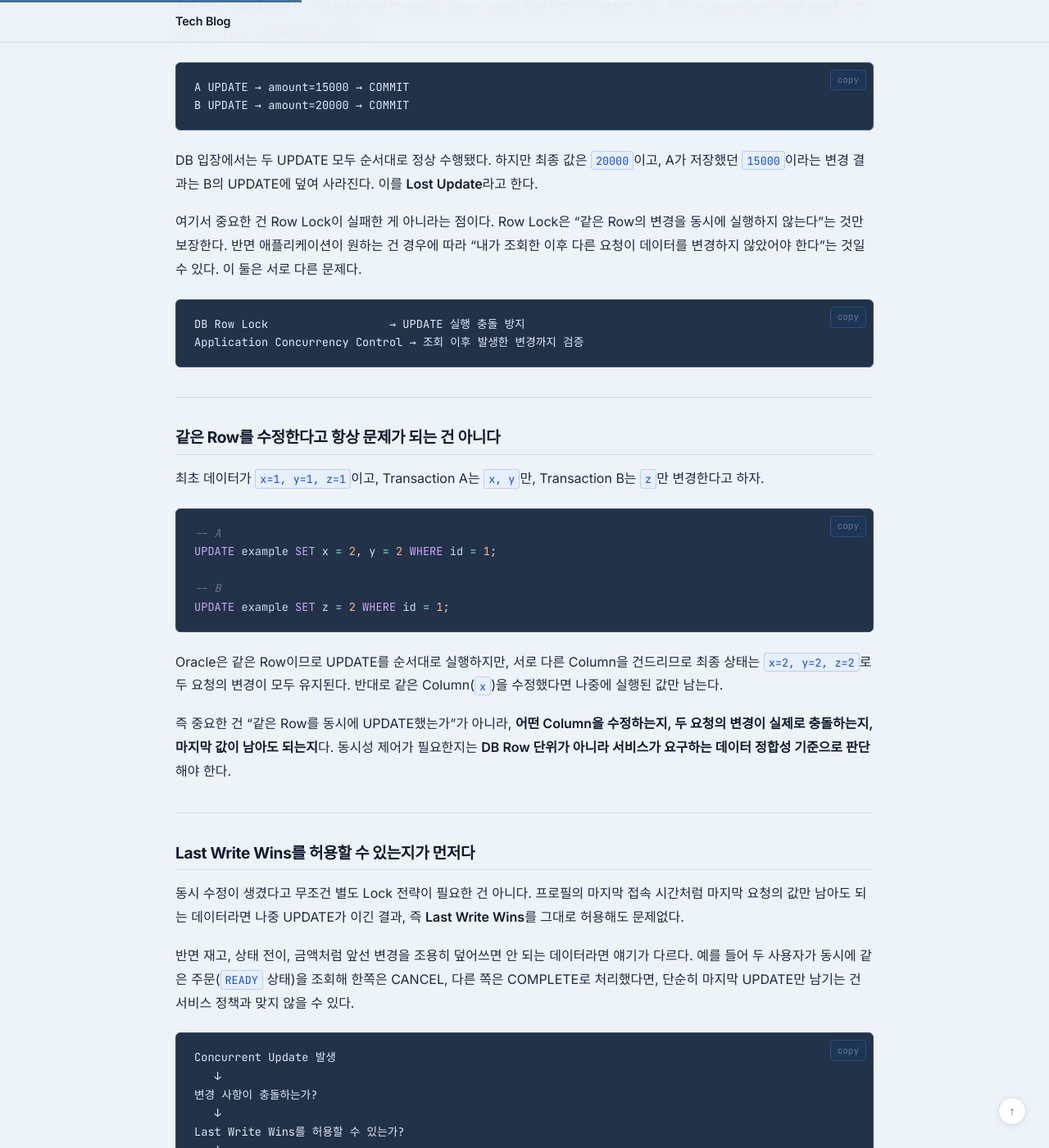
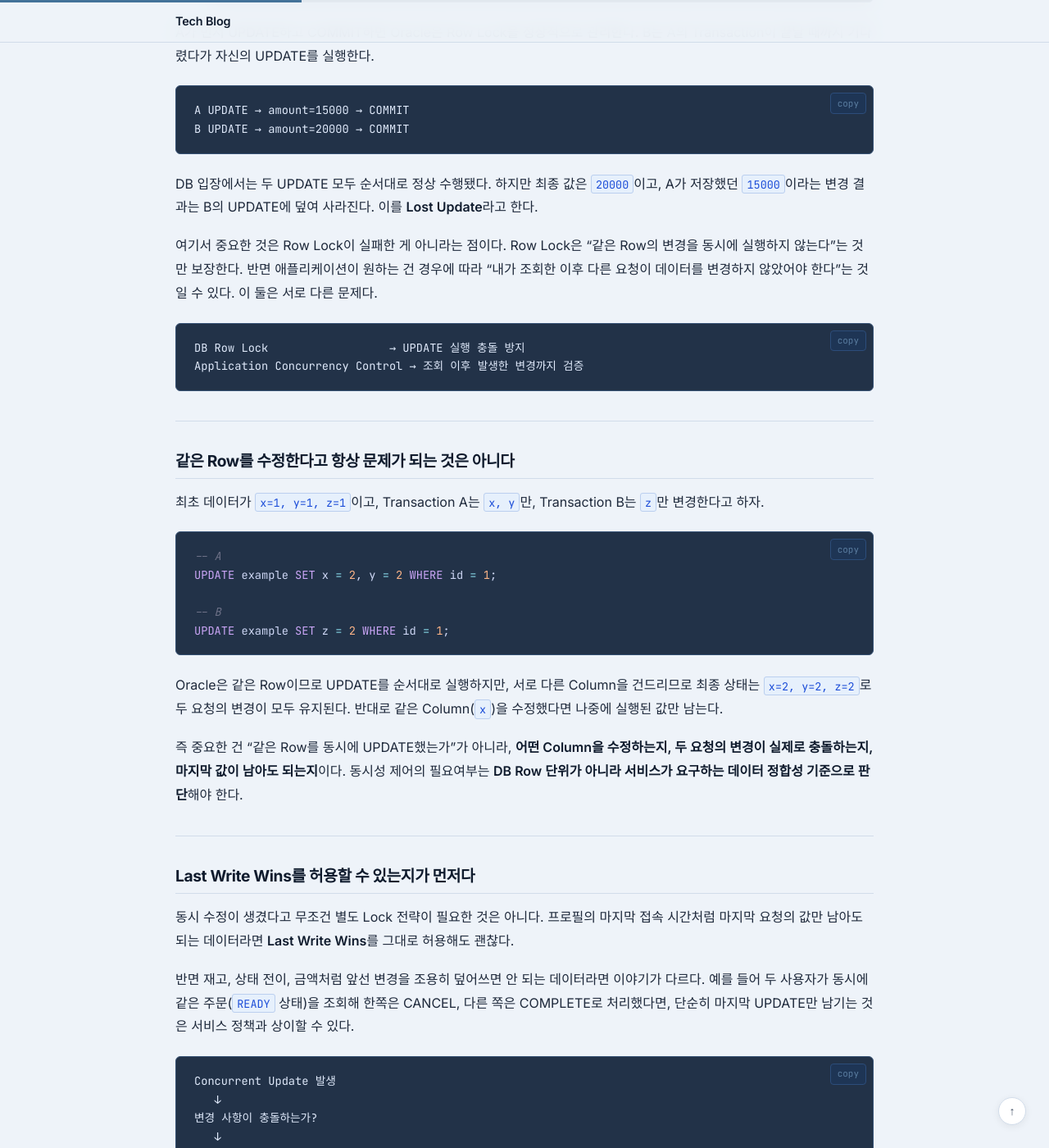
Before and after one commit to jw3418/jw3418.github.io, a Jekyll site: the page built from _posts/2026-08-12-optimistic-pessimistic-lock.md, in a window 1280 px wide and 1400 px high, scrolled down 1410 px. Shown: the whole window at 82% size. Built offline with Jekyll 4.4.1, drawn with Linux system fonts in a browser that asks for light colours; some of the changed text lies outside the part shown.

Commit message:
Refine content for clarity and grammar
Update the text for clarity and grammatical accuracy.

````diff
--- a/_posts/2026-08-12-optimistic-pessimistic-lock.md
+++ b/_posts/2026-08-12-optimistic-pessimistic-lock.md
@@ -7,7 +7,7 @@
 
 # UPDATE 동시성과 Lock
 
-Spring과 MyBatis로 UPDATE API를 개발하면서 동시 요청을 어떻게 처리해야 할지 고민할 일이 있었다. 처음에는 Oracle이 같은 Row에 대한 UPDATE를 알아서 순차적으로 처리하니 큰 문제가 없을 거라 생각했다.
+UPDATE API를 개발하면서 동시 요청을 어떻게 처리해야 할지 고민할 일이 있었다. 처음에는 Oracle이 같은 Row에 대한 UPDATE를 알아서 순차적으로 처리하니 큰 문제가 없을 거라 생각했다.
 
 실제로 A가 먼저 UPDATE하고 아직 COMMIT하지 않은 상태에서 B가 같은 Row를 UPDATE하면 Oracle은 B를 대기시킨다.
 
@@ -52,7 +52,7 @@
 
 DB 입장에서는 두 UPDATE 모두 순서대로 정상 수행됐다. 하지만 최종 값은 `20000`이고, A가 저장했던 `15000`이라는 변경 결과는 B의 UPDATE에 덮여 사라진다. 이를 **Lost Update**라고 한다.
 
-여기서 중요한 건 Row Lock이 실패한 게 아니라는 점이다. Row Lock은 "같은 Row의 변경을 동시에 실행하지 않는다"는 것만 보장한다. 반면 애플리케이션이 원하는 건 경우에 따라 "내가 조회한 이후 다른 요청이 데이터를 변경하지 않았어야 한다"는 것일 수 있다. 이 둘은 서로 다른 문제다.
+여기서 중요한 것은 Row Lock이 실패한 게 아니라는 점이다. Row Lock은 "같은 Row의 변경을 동시에 실행하지 않는다"는 것만 보장한다. 반면 애플리케이션이 원하는 건 경우에 따라 "내가 조회한 이후 다른 요청이 데이터를 변경하지 않았어야 한다"는 것일 수 있다. 이 둘은 서로 다른 문제다.
 
 ```text
 DB Row Lock                  → UPDATE 실행 충돌 방지
@@ -61,7 +61,7 @@
 
 ---
 
-## 같은 Row를 수정한다고 항상 문제가 되는 건 아니다
+## 같은 Row를 수정한다고 항상 문제가 되는 것은 아니다
 
 최초 데이터가 `x=1, y=1, z=1`이고, Transaction A는 `x, y`만, Transaction B는 `z`만 변경한다고 하자.
 
@@ -75,15 +75,15 @@
 
 Oracle은 같은 Row이므로 UPDATE를 순서대로 실행하지만, 서로 다른 Column을 건드리므로 최종 상태는 `x=2, y=2, z=2`로 두 요청의 변경이 모두 유지된다. 반대로 같은 Column(`x`)을 수정했다면 나중에 실행된 값만 남는다.
 
-즉 중요한 건 "같은 Row를 동시에 UPDATE했는가"가 아니라, **어떤 Column을 수정하는지, 두 요청의 변경이 실제로 충돌하는지, 마지막 값이 남아도 되는지**다. 동시성 제어가 필요한지는 **DB Row 단위가 아니라 서비스가 요구하는 데이터 정합성 기준으로 판단**해야 한다.
+즉 중요한 건 "같은 Row를 동시에 UPDATE했는가"가 아니라, **어떤 Column을 수정하는지, 두 요청의 변경이 실제로 충돌하는지, 마지막 값이 남아도 되는지**이다. 동시성 제어의 필요여부는 **DB Row 단위가 아니라 서비스가 요구하는 데이터 정합성 기준으로 판단**해야 한다.
 
 ---
 
 ## Last Write Wins를 허용할 수 있는지가 먼저다
 
-동시 수정이 생겼다고 무조건 별도 Lock 전략이 필요한 건 아니다. 프로필의 마지막 접속 시간처럼 마지막 요청의 값만 남아도 되는 데이터라면 나중 UPDATE가 이긴 결과, 즉 **Last Write Wins**를 그대로 허용해도 문제없다.
+동시 수정이 생겼다고 무조건 별도 Lock 전략이 필요한 것은 아니다. 프로필의 마지막 접속 시간처럼 마지막 요청의 값만 남아도 되는 데이터라면 **Last Write Wins**를 그대로 허용해도 괜찮다.
 
-반면 재고, 상태 전이, 금액처럼 앞선 변경을 조용히 덮어쓰면 안 되는 데이터라면 얘기가 다르다. 예를 들어 두 사용자가 동시에 같은 주문(`READY` 상태)을 조회해 한쪽은 CANCEL, 다른 쪽은 COMPLETE로 처리했다면, 단순히 마지막 UPDATE만 남기는 건 서비스 정책과 맞지 않을 수 있다.
+반면 재고, 상태 전이, 금액처럼 앞선 변경을 조용히 덮어쓰면 안 되는 데이터라면 이야기가 다르다. 예를 들어 두 사용자가 동시에 같은 주문(`READY` 상태)을 조회해 한쪽은 CANCEL, 다른 쪽은 COMPLETE로 처리했다면, 단순히 마지막 UPDATE만 남기는 것은 서비스 정책과 상이할 수 있다.
 
 ```text
 Concurrent Update 발생
@@ -95,15 +95,15 @@
 동시성 제어 필요 여부 결정
 ```
 
-동시성 제어를 선택하기 전에 먼저 정해야 하는 건 기술이 아니라 **충돌이 발생했을 때 어떤 결과를 허용할 것인가**다.
+동시성 제어를 선택하기 전에 먼저 판단해야 하는 것은 기술이 아니라 **충돌이 발생했을 때 어떤 결과를 허용할 것인가**이다.
 
 ---
 
 ## Optimistic Lock: 충돌을 UPDATE 시점에 감지한다
 
-앞선 변경을 덮어쓰면 안 된다면, 한 가지 방법은 **내가 조회한 이후 데이터가 변경됐는지 확인하는 것**이다. 이게 Optimistic Lock의 기본 아이디어다. 조회 시점에는 Row를 잠그지 않고, UPDATE하는 순간 기존 상태가 그대로인지를 조건으로 검증한다.
+앞선 변경을 덮어쓰는 것이 허용되지 않는다면, 한 가지 방법은 **내가 조회한 이후 데이터가 변경됐는지 확인하는 것**이다. 이것이 Optimistic Lock의 기본 아이디어이다. 조회 시점에는 Row를 잠그지 않고, UPDATE하는 순간에 기존 상태가 그대로 인지를 조건으로 검증한다.
 
-대표적으로 `VERSION` Column을 쓴다. 최초 데이터가 `amount=10000, version=1`이고 A, B가 거의 동시에 이 값을 조회했다고 하자.
+대표적으로 `VERSION` Column을 사용한다. 최초 데이터가 `amount=10000, version=1`이고 A, B가 거의 동시에 해당 값을 조회했다고 하자.
 
 ```sql
 -- A가 먼저 실행
@@ -129,7 +129,7 @@
     C -->|"0"| E["다른 Transaction의 변경 감지"]
 ```
 
-`updateCount = 0`이라는 결과로 B는 "내가 조회한 이후 누군가 먼저 수정했다"는 걸 알 수 있다. `VERSION` Column이 없다면 최종 수정시간(`AUDIT_DTM`)을 같은 방식으로 조건에 사용할 수도 있다.
+`updateCount = 0`이라는 결과로 B는 "내가 조회한 이후 누군가 먼저 수정했다"는 것을 알 수 있다. `VERSION` Column이 없다면 최종 수정시간(`AUDIT_DTM`)을 같은 방식으로 조건에 사용할 수도 있다.
 
 ```sql
 UPDATE example
@@ -137,13 +137,13 @@
 WHERE id = 1 AND audit_dtm = :previousAuditDtm;
 ```
 
-다만 `AUDIT_DTM`은 원래 수정 이력을 남기기 위한 컬럼이므로, 동시성 제어가 중요한 요구사항이라면 별도의 `VERSION` Column을 두는 편이 의도가 더 명확하다. Optimistic Lock의 핵심은 Lock을 오래 유지하는 게 아니라 **충돌 여부를 UPDATE 시점에 검증하는 것**이다.
+다만 `AUDIT_DTM`은 원래 수정 이력을 남기기 위한 컬럼이므로, 동시성 제어가 중요한 요구사항이라면 별도의 `VERSION` Column을 두는 편이 의도가 더 명확하긴 하다. Optimistic Lock의 핵심은 Lock을 오래 유지하는 것이 아니라 **충돌 여부를 UPDATE 시점에 검증하는 것**이다.
 
 ---
 
 ## Pessimistic Lock: 처음부터 접근을 막는다
 
-Optimistic Lock은 "일단 작업하고 UPDATE할 때 충돌을 확인"하는 접근이다. 반대로 충돌 가능성이 높거나 반드시 순차 처리해야 하는 작업이라면, 조회하는 순간부터 다른 Transaction의 접근을 막을 수도 있다. 이게 Pessimistic Lock이고, Oracle에서는 `SELECT FOR UPDATE`가 대표적이다.
+Optimistic Lock은 "일단 작업하고 UPDATE할 때 충돌을 확인"하는 접근이다. 반대로 충돌 가능성이 높거나 반드시 순차 처리해야 하는 작업이라면, 조회하는 순간부터 다른 Transaction의 접근을 막을 수도 있다. 이것이 Pessimistic Lock이고, Oracle에서는 `SELECT FOR UPDATE`가 대표적이다.
 
 ```sql
 SELECT * FROM example WHERE id = 1 FOR UPDATE;
@@ -189,7 +189,7 @@
 | 장점    | Lock 대기를 줄일 수 있음   | 경쟁 구간을 직접 보호          |
 | 고려사항 | 충돌 후 재시도/실패 처리   | Lock 대기와 Transaction 시간  |
 
-어느 쪽이 항상 더 좋은 게 아니라, 서비스의 충돌 빈도와 업무 특성에 따라 선택해야 한다.
+어느 쪽이 항상 더 좋은 것이 아니라, 서비스의 충돌 빈도와 업무 특성에 따라 선택해야 한다.
 
 ---
 
@@ -204,11 +204,11 @@
         ↓
 두 요청의 변경이 충돌하는가?
         ↓
-앞선 변경이 사라져도 되는가? (Last Write Wins 허용 가능?)
+앞선 변경이 사라져도 되는가? (Last Write Wins 허용 가능한가?)
         ↓
 허용할 수 없다면 어떤 방식으로 충돌을 제어할 것인가?
 ```
 
-충돌이 드물고 감지해서 처리할 수 있다면 Optimistic Lock을, 충돌 가능성이 높고 특정 업무 구간을 반드시 순차 처리해야 한다면 Pessimistic Lock을 고려할 수 있다.
+충돌이 드물거나 이를 감지해서 처리할 수 있다면 Optimistic Lock을, 충돌 가능성이 높고 특정 업무 구간을 반드시 순차 처리해야 한다면 Pessimistic Lock을 고려할 수 있다.
 
-결국 이 문제를 정리하면서 가장 중요하게 느낀 건 **DB Lock과 애플리케이션 동시성 제어를 같은 것으로 보면 안 된다는 점**이었다. DB의 Row Lock은 데이터베이스 내부에서 UPDATE 충돌을 제어할 뿐이고, Optimistic Lock이나 Pessimistic Lock 같은 전략은 그 위에서 **서비스가 어떤 동시 요청을 허용하고 어떤 충돌을 막을 것인지 정의하기 위한 수단**이다. "같은 Row UPDATE → Lock 필요"라고 바로 결론 내리기보다, **"동시에 들어온 두 요청이 모두 성공했을 때 서비스의 데이터가 여전히 올바른가?"**를 먼저 묻는 것이 동시성 제어를 설계하는 출발점이라고 생각한다.
+결국 이러한 동시성 문제를 정리하면서 가장 중요하게 느낀 것은 **DB Lock과 애플리케이션 동시성 제어를 같은 것으로 보면 안 된다는 점**이었다. DB의 Row Lock은 데이터베이스 내부에서 UPDATE 충돌을 제어할 뿐이고, Optimistic Lock이나 Pessimistic Lock 같은 전략은 그 위에서 **서비스가 어떤 동시 요청을 허용하고 어떤 충돌을 막을 것인지 정의하기 위한 수단**인 것이다. "같은 Row UPDATE → Lock 필요"라고 바로 결론 내리기보다, **"동시에 들어온 두 요청이 모두 성공했을 때 서비스의 데이터가 여전히 올바른가?"**를 먼저 고려하는 것이 동시성 제어를 설계하는 출발점이라고 생각한다.
````
Also changed, not shown: other parts of _posts/2026-08-12-optimistic-pessimistic-lock.md (+2 -2 lines).
